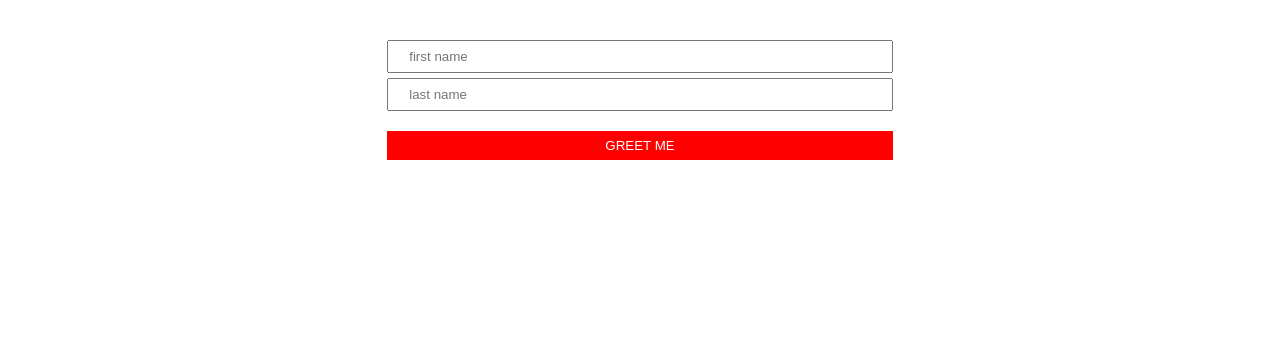
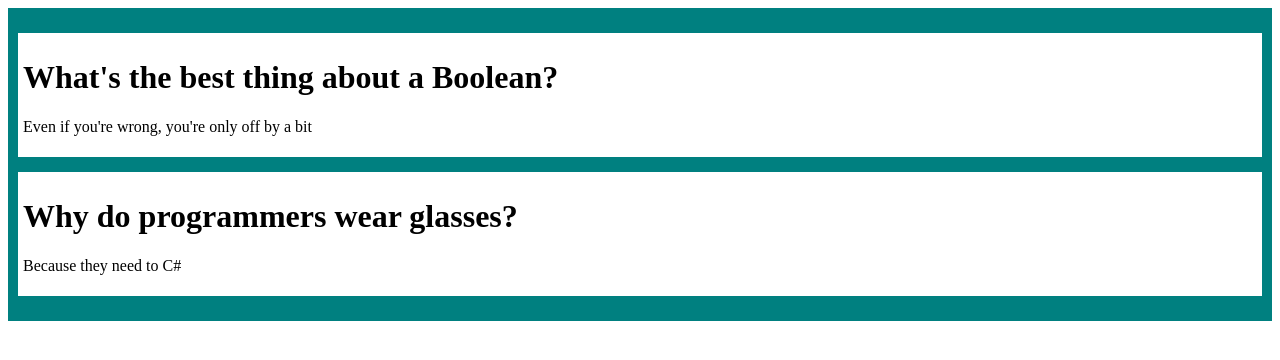
Before and after one commit to Will24300/react-projects, a React (Vite) app: page / in a window 1280 px wide. Shown: the top 360 px of the page. Built offline with nearby package versions, Linux system fonts and the light colour scheme.

Commit message:
add jokes exercise

```diff
--- a/src/App.jsx
+++ b/src/App.jsx
@@ -3,12 +3,13 @@ import ButtonInc from "./projects/buttonIncl/ButtonInc";
 import AnimalList from "./projects/customComp/AnimalList";
 import Greet from "./projects/greetingsForm/Greet";
 import Hello from "./projects/helloworld/Hello";
+import Jokes from "./projects/jokes/Jokes";
 import Click from "./projects/useclick/Click";
 
 function App() {
   return (
     <>
-      <Greet />
+      <Jokes />
     </>
   );
 }
--- /dev/null
+++ b/src/jokes.js
@@ -0,0 +1,12 @@
+export const jokes = [
+  {
+    id: 1,
+    setup: "What's the best thing about a Boolean?",
+    punchline: "Even if you're wrong, you're only off by a bit",
+  },
+  {
+    id: 2,
+    setup: "Why do programmers wear glasses?",
+    punchline: "Because they need to C#",
+  },
+];
--- /dev/null
+++ b/src/projects/jokes/Jokes.jsx
@@ -0,0 +1,32 @@
+import React, { useEffect, useState } from "react";
+import { jokes } from "../../jokes";
+
+function Jokes() {
+  const [data, setData] = useState(null);
+  useEffect(() => {
+    setData(jokes);
+  }, []);
+
+  return (
+    <>
+      <div style={{ backgroundColor: "teal", padding: "10px" }}>
+        {data &&
+          data.map((item) => (
+            <div
+              key={item.id}
+              style={{
+                backgroundColor: "white",
+                padding: "5px",
+                margin: "15px 0px",
+              }}
+            >
+              <h1>{item.setup}</h1>
+              <p>{item.punchline}</p>
+            </div>
+          ))}
+      </div>
+    </>
+  );
+}
+
+export default Jokes;
```
